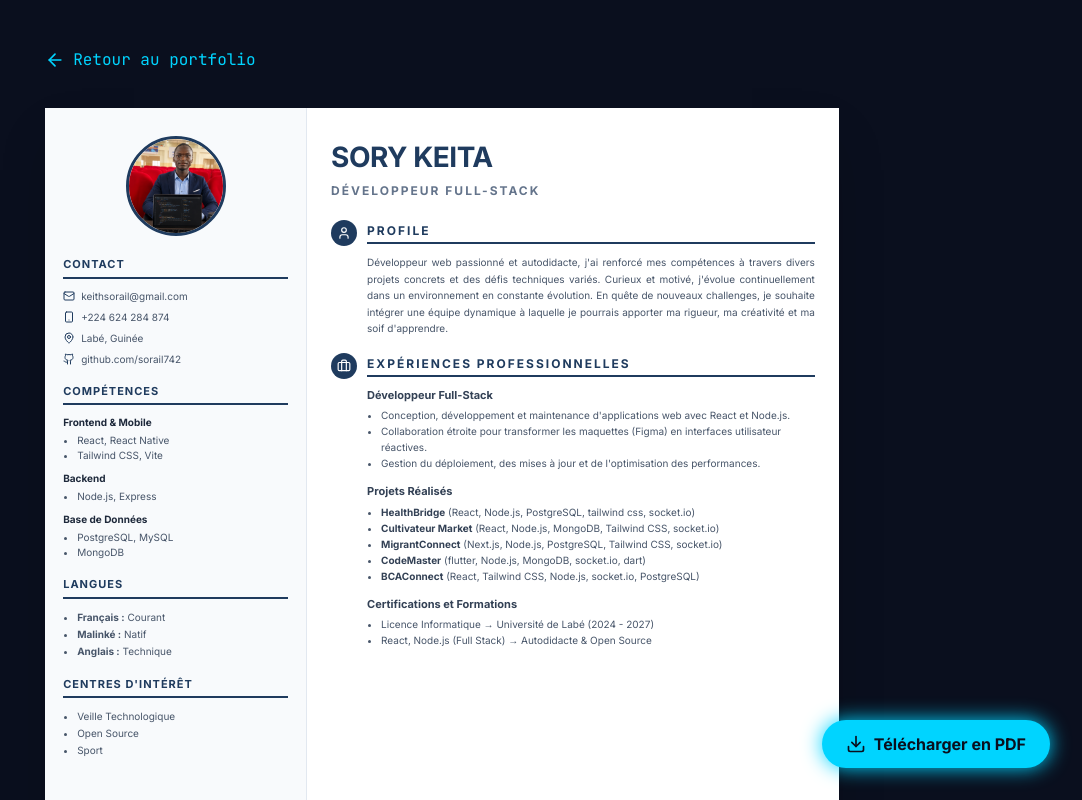
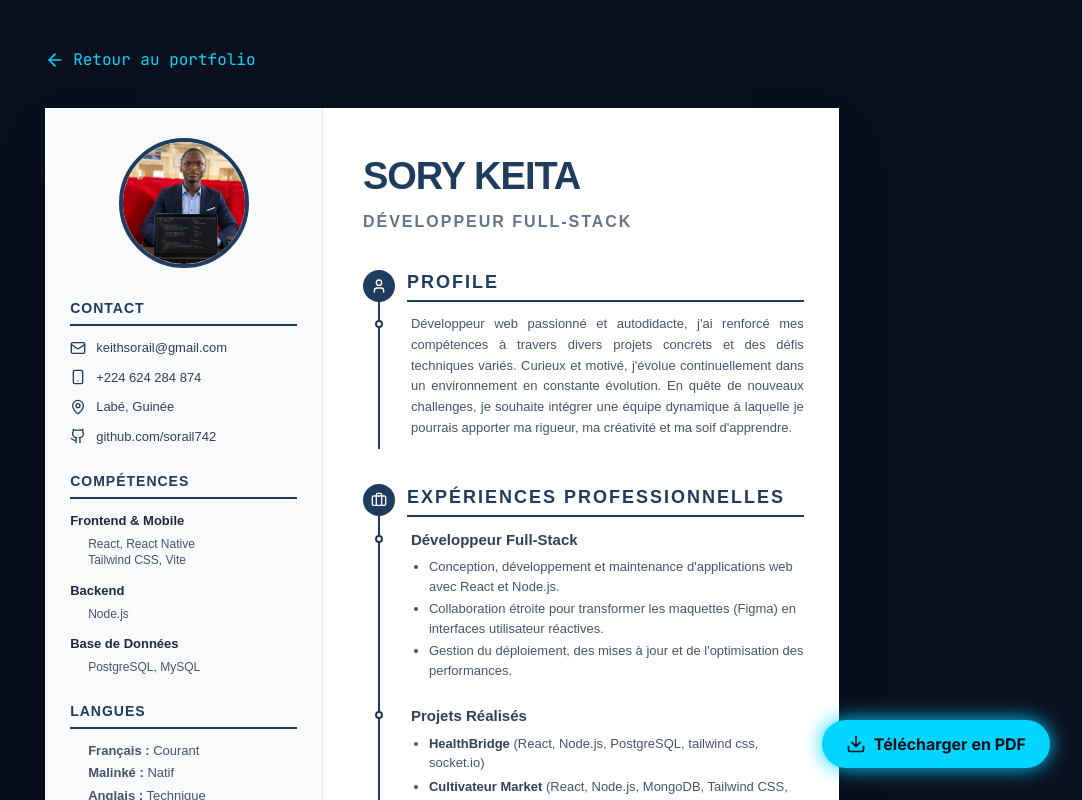
Before and after one commit to sorail742/portefolio, a React (Vite) app in the folder portfolio-frontend/: page /cv in a window 1280 px wide. Shown: the top 800 px of the page, without its empty margins (198-1280 px from the left). Built offline with nearby package versions, Linux system fonts and the light colour scheme.

Commit message:
style: revert CV style to professional clean size and fix name Keita across app

```diff
--- a/portfolio-frontend/src/components/About.jsx
+++ b/portfolio-frontend/src/components/About.jsx
@@ -46,7 +46,7 @@ export default function About() {
               <div className="absolute inset-0 bg-cyanAccent/10 group-hover:bg-transparent transition-colors duration-500 z-10"></div>
               <img
                 src="/profile.png"
-                alt="Sory Keïta"
+                alt="Sory Keita"
                 className="w-full h-full object-cover grayscale opacity-80 group-hover:grayscale-0 group-hover:opacity-100 group-hover:scale-105 transition-all duration-500"
               />
             </div>
--- a/portfolio-frontend/src/components/CV.jsx
+++ b/portfolio-frontend/src/components/CV.jsx
@@ -8,161 +8,177 @@ const CV = forwardRef((props, ref) => {
   return (
     <div
       ref={ref}
-      className="bg-white text-slate-800 mx-auto shadow-2xl flex font-sans"
       style={{
         width: '210mm',
         minHeight: '297mm',
         maxHeight: '297mm',
-        boxSizing: 'border-box',
+        backgroundColor: '#ffffff',
+        fontFamily: 'Arial, sans-serif',
+        display: 'flex',
+        boxShadow: '0 25px 50px -12px rgba(0, 0, 0, 0.25)',
+        margin: '0 auto',
         overflow: 'hidden',
-        fontSize: '12px',
+        boxSizing: 'border-box'
       }}
     >
-      {/* Left Column (33%) */}
-      <div style={{ width: '33%', backgroundColor: '#f8fafc', borderRight: '1px solid #e2e8f0', padding: '28px 18px', display: 'flex', flexDirection: 'column', boxSizing: 'border-box' }}>
+      {/* Left Column (35%) */}
+      <div style={{ width: '35%', backgroundColor: '#f8fafc', borderRight: '1px solid #e2e8f0', padding: '30px 25px', display: 'flex', flexDirection: 'column', boxSizing: 'border-box' }}>
 
         {/* Profile Pic */}
-        <div style={{ display: 'flex', justifyContent: 'center', marginBottom: '20px' }}>
-          <div style={{ width: '100px', height: '100px', borderRadius: '50%', border: `3px solid ${brandColor}`, overflow: 'hidden' }}>
+        <div style={{ display: 'flex', justifyContent: 'center', marginBottom: '30px' }}>
+          <div style={{ width: '130px', height: '130px', borderRadius: '50%', border: `4px solid ${brandColor}`, overflow: 'hidden' }}>
             <img src="/profile.png" alt="Sory Keita" style={{ width: '100%', height: '100%', objectFit: 'cover' }} />
           </div>
         </div>
 
         {/* Contact */}
-        <div style={{ marginBottom: '16px' }}>
-          <h2 style={{ fontWeight: '800', fontSize: '11px', textTransform: 'uppercase', letterSpacing: '1px', color: brandColor, borderBottom: `2px solid ${brandColor}`, paddingBottom: '4px', marginBottom: '10px' }}>Contact</h2>
-          <div style={{ display: 'flex', alignItems: 'center', gap: '6px', marginBottom: '6px' }}>
-            <Mail size={12} style={{ color: brandColor, flexShrink: 0 }} />
-            <span style={{ color: '#475569', fontSize: '10px', wordBreak: 'break-all' }}>keithsorail@gmail.com</span>
+        <div style={{ marginBottom: '25px', width: '100%' }}>
+          <h2 style={{ fontWeight: 'bold', fontSize: '14px', textTransform: 'uppercase', letterSpacing: '1px', color: brandColor, borderBottom: `2px solid ${brandColor}`, paddingBottom: '5px', marginBottom: '12px' }}>Contact</h2>
+
+          <div style={{ display: 'flex', alignItems: 'center', gap: '10px', marginBottom: '10px' }}>
+            <Mail size={16} style={{ color: brandColor, flexShrink: 0 }} />
+            <span style={{ color: '#334155', fontSize: '13px', wordBreak: 'break-all' }}>keithsorail@gmail.com</span>
           </div>
-          <div style={{ display: 'flex', alignItems: 'center', gap: '6px', marginBottom: '6px' }}>
-            <Smartphone size={12} style={{ color: brandColor, flexShrink: 0 }} />
-            <span style={{ color: '#475569', fontSize: '10px' }}>+224 624 284 874</span>
+          <div style={{ display: 'flex', alignItems: 'center', gap: '10px', marginBottom: '10px' }}>
+            <Smartphone size={16} style={{ color: brandColor, flexShrink: 0 }} />
+            <span style={{ color: '#334155', fontSize: '13px' }}>+224 624 284 874</span>
           </div>
-          <div style={{ display: 'flex', alignItems: 'center', gap: '6px', marginBottom: '6px' }}>
-            <MapPin size={12} style={{ color: brandColor, flexShrink: 0 }} />
-            <span style={{ color: '#475569', fontSize: '10px' }}>Labé, Guinée</span>
+          <div style={{ display: 'flex', alignItems: 'center', gap: '10px', marginBottom: '10px' }}>
+            <MapPin size={16} style={{ color: brandColor, flexShrink: 0 }} />
+            <span style={{ color: '#334155', fontSize: '13px' }}>Labé, Guinée</span>
           </div>
-          <div style={{ display: 'flex', alignItems: 'center', gap: '6px' }}>
-            <Github size={12} style={{ color: brandColor, flexShrink: 0 }} />
-            <span style={{ color: '#475569', fontSize: '10px' }}>github.com/sorail742</span>
+          <div style={{ display: 'flex', alignItems: 'center', gap: '10px' }}>
+            <Github size={16} style={{ color: brandColor, flexShrink: 0 }} />
+            <span style={{ color: '#334155', fontSize: '13px' }}>github.com/sorail742</span>
           </div>
         </div>
 
         {/* Skills */}
-        <div style={{ marginBottom: '16px' }}>
-          <h2 style={{ fontWeight: '800', fontSize: '11px', textTransform: 'uppercase', letterSpacing: '1px', color: brandColor, borderBottom: `2px solid ${brandColor}`, paddingBottom: '4px', marginBottom: '10px' }}>Compétences</h2>
-          <div style={{ marginBottom: '8px' }}>
-            <h3 style={{ fontWeight: '700', color: '#1e293b', fontSize: '10px', marginBottom: '3px' }}>Frontend & Mobile</h3>
-            <ul style={{ listStyle: 'disc', paddingLeft: '14px', color: '#475569', fontSize: '10px' }}>
+        <div style={{ marginBottom: '25px', width: '100%' }}>
+          <h2 style={{ fontWeight: 'bold', fontSize: '14px', textTransform: 'uppercase', letterSpacing: '1px', color: brandColor, borderBottom: `2px solid ${brandColor}`, paddingBottom: '5px', marginBottom: '12px' }}>Compétences</h2>
+
+          <div style={{ marginBottom: '12px' }}>
+            <h3 style={{ fontWeight: 'bold', color: '#1e293b', fontSize: '13px', marginBottom: '5px' }}>Frontend & Mobile</h3>
+            <ul style={{ margin: 0, paddingLeft: '18px', color: '#475569', fontSize: '12px', lineHeight: '1.4' }}>
               <li>React, React Native</li>
               <li>Tailwind CSS, Vite</li>
             </ul>
           </div>
-          <div style={{ marginBottom: '8px' }}>
-            <h3 style={{ fontWeight: '700', color: '#1e293b', fontSize: '10px', marginBottom: '3px' }}>Backend</h3>
-            <ul style={{ listStyle: 'disc', paddingLeft: '14px', color: '#475569', fontSize: '10px' }}>
-              <li>Node.js, Express</li>
+          <div style={{ marginBottom: '12px' }}>
+            <h3 style={{ fontWeight: 'bold', color: '#1e293b', fontSize: '13px', marginBottom: '5px' }}>Backend</h3>
+            <ul style={{ margin: 0, paddingLeft: '18px', color: '#475569', fontSize: '12px', lineHeight: '1.4' }}>
+              <li>Node.js</li>
             </ul>
           </div>
           <div>
-            <h3 style={{ fontWeight: '700', color: '#1e293b', fontSize: '10px', marginBottom: '3px' }}>Base de Données</h3>
-            <ul style={{ listStyle: 'disc', paddingLeft: '14px', color: '#475569', fontSize: '10px' }}>
+            <h3 style={{ fontWeight: 'bold', color: '#1e293b', fontSize: '13px', marginBottom: '5px' }}>Base de Données</h3>
+            <ul style={{ margin: 0, paddingLeft: '18px', color: '#475569', fontSize: '12px', lineHeight: '1.4' }}>
               <li>PostgreSQL, MySQL</li>
-              <li>MongoDB</li>
             </ul>
           </div>
         </div>
 
         {/* Languages */}
-        <div style={{ marginBottom: '16px' }}>
-          <h2 style={{ fontWeight: '800', fontSize: '11px', textTransform: 'uppercase', letterSpacing: '1px', color: brandColor, borderBottom: `2px solid ${brandColor}`, paddingBottom: '4px', marginBottom: '10px' }}>Langues</h2>
-          <ul style={{ listStyle: 'disc', paddingLeft: '14px', color: '#475569', fontSize: '10px', lineHeight: '1.7' }}>
-            <li><strong>Français :</strong> Courant</li>
-            <li><strong>Malinké :</strong> Natif</li>
+        <div style={{ marginBottom: '25px', width: '100%' }}>
+          <h2 style={{ fontWeight: 'bold', fontSize: '14px', textTransform: 'uppercase', letterSpacing: '1px', color: brandColor, borderBottom: `2px solid ${brandColor}`, paddingBottom: '5px', marginBottom: '12px' }}>Langues</h2>
+          <ul style={{ margin: 0, paddingLeft: '18px', color: '#475569', fontSize: '13px', lineHeight: '1.5' }}>
+            <li style={{ marginBottom: '3px' }}><strong>Français :</strong> Courant</li>
+            <li style={{ marginBottom: '3px' }}><strong>Malinké :</strong> Natif</li>
             <li><strong>Anglais :</strong> Technique</li>
           </ul>
         </div>
 
         {/* Interests */}
-        <div>
-          <h2 style={{ fontWeight: '800', fontSize: '11px', textTransform: 'uppercase', letterSpacing: '1px', color: brandColor, borderBottom: `2px solid ${brandColor}`, paddingBottom: '4px', marginBottom: '10px' }}>Centres d'intérêt</h2>
-          <ul style={{ listStyle: 'disc', paddingLeft: '14px', color: '#475569', fontSize: '10px', lineHeight: '1.7' }}>
-            <li>Veille Technologique</li>
-            <li>Open Source</li>
+        <div style={{ width: '100%' }}>
+          <h2 style={{ fontWeight: 'bold', fontSize: '14px', textTransform: 'uppercase', letterSpacing: '1px', color: brandColor, borderBottom: `2px solid ${brandColor}`, paddingBottom: '5px', marginBottom: '12px' }}>Centres d'intérêt</h2>
+          <ul style={{ margin: 0, paddingLeft: '18px', color: '#475569', fontSize: '13px', lineHeight: '1.5' }}>
+            <li style={{ marginBottom: '3px' }}>Veille Technologique</li>
+            <li style={{ marginBottom: '3px' }}>Open Source</li>
             <li>Sport</li>
           </ul>
         </div>
       </div>
 
-      {/* Right Column (67%) */}
-      <div style={{ width: '67%', backgroundColor: '#ffffff', padding: '28px 24px', boxSizing: 'border-box', display: 'flex', flexDirection: 'column' }}>
+      {/* Right Column (65%) */}
+      <div style={{ width: '65%', backgroundColor: '#ffffff', padding: '40px 35px 30px 40px', boxSizing: 'border-box', display: 'flex', flexDirection: 'column' }}>
 
-        {/* Header */}
-        <div style={{ marginBottom: '20px' }}>
-          <h1 style={{ fontSize: '28px', fontWeight: '900', textTransform: 'uppercase', letterSpacing: '-0.5px', color: brandColor, margin: '0 0 4px 0' }}>Sory Keita</h1>
-          <h2 style={{ fontSize: '12px', fontWeight: '700', letterSpacing: '2px', color: '#64748b', textTransform: 'uppercase', margin: 0 }}>Développeur Full-Stack</h2>
+        {/* Name & Title */}
+        <div style={{ marginBottom: '35px' }}>
+          <h1 style={{ fontSize: '38px', fontWeight: '900', textTransform: 'uppercase', letterSpacing: '-1px', color: brandColor, margin: '0 0 5px 0' }}>Sory Keita</h1>
+          <h2 style={{ fontSize: '16px', fontWeight: 'bold', letterSpacing: '2px', color: '#64748b', textTransform: 'uppercase', margin: 0 }}>Développeur Full-Stack</h2>
         </div>
 
         {/* Profile */}
-        <div style={{ marginBottom: '16px', position: 'relative' }}>
-          <div style={{ display: 'flex', alignItems: 'center', marginBottom: '8px' }}>
-            <div style={{ width: '26px', height: '26px', borderRadius: '50%', backgroundColor: brandColor, display: 'flex', alignItems: 'center', justifyContent: 'center', flexShrink: 0 }}>
-              <User size={14} color="white" />
+        <div style={{ marginBottom: '35px', position: 'relative' }}>
+          <div style={{ display: 'flex', alignItems: 'center', marginBottom: '12px' }}>
+            <div style={{ width: '32px', height: '32px', borderRadius: '50%', backgroundColor: brandColor, display: 'flex', alignItems: 'center', justifyContent: 'center', flexShrink: 0, zIndex: 10 }}>
+              <User size={16} color="white" />
             </div>
-            <div style={{ flex: 1, marginLeft: '10px', borderBottom: `2px solid ${brandColor}` }}>
-              <h2 style={{ fontWeight: '700', fontSize: '12px', textTransform: 'uppercase', letterSpacing: '2px', color: brandColor, margin: '0 0 2px 0' }}>Profile</h2>
+            <div style={{ flex: 1, marginLeft: '12px', borderBottom: `2px solid ${brandColor}` }}>
+              <h2 style={{ fontWeight: 'bold', fontSize: '18px', textTransform: 'uppercase', letterSpacing: '2px', color: brandColor, margin: '0 0 4px 0' }}>Profile</h2>
             </div>
           </div>
-          <div style={{ paddingLeft: '36px' }}>
-            <p style={{ fontSize: '10px', color: '#475569', lineHeight: '1.65', textAlign: 'justify', margin: 0 }}>
+
+          <div style={{ position: 'absolute', left: '15px', top: '32px', bottom: '0px', width: '2px', backgroundColor: brandColor }}></div>
+
+          <div style={{ paddingLeft: '48px', position: 'relative', paddingBottom: '10px' }}>
+            <div style={{ position: 'absolute', width: '8px', height: '8px', backgroundColor: 'white', borderRadius: '50%', border: `2px solid ${brandColor}`, left: '12px', top: '6px' }}></div>
+            <p style={{ fontSize: '13px', color: '#475569', lineHeight: '1.6', textAlign: 'justify', margin: 0 }}>
               Développeur web passionné et autodidacte, j'ai renforcé mes compétences à travers divers projets concrets et des défis techniques variés. Curieux et motivé, j'évolue continuellement dans un environnement en constante évolution. En quête de nouveaux challenges, je souhaite intégrer une équipe dynamique à laquelle je pourrais apporter ma rigueur, ma créativité et ma soif d'apprendre.
             </p>
           </div>
         </div>
 
-        {/* Experience */}
+        {/* Experiences */}
         <div style={{ position: 'relative' }}>
-          <div style={{ display: 'flex', alignItems: 'center', marginBottom: '8px' }}>
-            <div style={{ width: '26px', height: '26px', borderRadius: '50%', backgroundColor: brandColor, display: 'flex', alignItems: 'center', justifyContent: 'center', flexShrink: 0 }}>
-              <Briefcase size={14} color="white" />
+          <div style={{ display: 'flex', alignItems: 'center', marginBottom: '12px' }}>
+            <div style={{ width: '32px', height: '32px', borderRadius: '50%', backgroundColor: brandColor, display: 'flex', alignItems: 'center', justifyContent: 'center', flexShrink: 0, zIndex: 10 }}>
+              <Briefcase size={16} color="white" />
             </div>
-            <div style={{ flex: 1, marginLeft: '10px', borderBottom: `2px solid ${brandColor}` }}>
-              <h2 style={{ fontWeight: '700', fontSize: '12px', textTransform: 'uppercase', letterSpacing: '2px', color: brandColor, margin: '0 0 2px 0' }}>Expériences Professionnelles</h2>
+            <div style={{ flex: 1, marginLeft: '12px', borderBottom: `2px solid ${brandColor}` }}>
+              <h2 style={{ fontWeight: 'bold', fontSize: '18px', textTransform: 'uppercase', letterSpacing: '2px', color: brandColor, margin: '0 0 4px 0' }}>Expériences Professionnelles</h2>
             </div>
           </div>
 
+          {/* Timeline continuous vertical line */}
+          <div style={{ position: 'absolute', left: '15px', top: '32px', bottom: '0', width: '2px', backgroundColor: brandColor }}></div>
+
           {/* Dev Full-Stack */}
-          <div style={{ paddingLeft: '36px', marginBottom: '12px' }}>
-            <h3 style={{ fontWeight: '700', color: '#334155', fontSize: '11px', margin: '0 0 4px 0' }}>Développeur Full-Stack</h3>
-            <ul style={{ listStyle: 'disc', paddingLeft: '14px', color: '#475569', fontSize: '10px', lineHeight: '1.6', margin: 0 }}>
-              <li>Conception, développement et maintenance d'applications web avec React et Node.js.</li>
-              <li>Collaboration étroite pour transformer les maquettes (Figma) en interfaces utilisateur réactives.</li>
+          <div style={{ paddingLeft: '48px', position: 'relative', marginBottom: '25px' }}>
+            <div style={{ position: 'absolute', width: '8px', height: '8px', backgroundColor: 'white', borderRadius: '50%', border: `2px solid ${brandColor}`, left: '12px', top: '6px' }}></div>
+            <h3 style={{ fontWeight: 'bold', color: '#334155', fontSize: '15px', margin: '0 0 6px 0' }}>Développeur Full-Stack</h3>
+            <ul style={{ listStyle: 'disc', paddingLeft: '18px', color: '#475569', fontSize: '13px', lineHeight: '1.5', margin: 0 }}>
+              <li style={{ marginBottom: '3px' }}>Conception, développement et maintenance d'applications web avec React et Node.js.</li>
+              <li style={{ marginBottom: '3px' }}>Collaboration étroite pour transformer les maquettes (Figma) en interfaces utilisateur réactives.</li>
               <li>Gestion du déploiement, des mises à jour et de l'optimisation des performances.</li>
             </ul>
           </div>
 
           {/* Projects */}
-          <div style={{ paddingLeft: '36px', marginBottom: '12px' }}>
-            <h3 style={{ fontWeight: '700', color: '#334155', fontSize: '11px', margin: '0 0 4px 0' }}>Projets Réalisés</h3>
-            <ul style={{ listStyle: 'disc', paddingLeft: '14px', color: '#475569', fontSize: '10px', lineHeight: '1.6', margin: 0 }}>
+          <div style={{ paddingLeft: '48px', position: 'relative', marginBottom: '25px' }}>
+            <div style={{ position: 'absolute', width: '8px', height: '8px', backgroundColor: 'white', borderRadius: '50%', border: `2px solid ${brandColor}`, left: '12px', top: '6px' }}></div>
+            <h3 style={{ fontWeight: 'bold', color: '#334155', fontSize: '15px', margin: '0 0 6px 0' }}>Projets Réalisés</h3>
+            <ul style={{ listStyle: 'disc', paddingLeft: '18px', color: '#475569', fontSize: '13px', lineHeight: '1.5', margin: 0 }}>
               {projects.map((p, idx) => (
-                <li key={idx}>
+                <li key={idx} style={{ marginBottom: '4px' }}>
                   <strong style={{ color: '#334155' }}>{p.title}</strong> ({p.tech.join(', ')})
                 </li>
               ))}
             </ul>
           </div>
 
-          {/* Certifications */}
-          <div style={{ paddingLeft: '36px' }}>
-            <h3 style={{ fontWeight: '700', color: '#334155', fontSize: '11px', margin: '0 0 4px 0' }}>Certifications et Formations</h3>
-            <ul style={{ listStyle: 'disc', paddingLeft: '14px', color: '#475569', fontSize: '10px', lineHeight: '1.6', margin: 0 }}>
-              <li>Licence Informatique → Université de Labé (2024 - 2027)</li>
-              <li>React, Node.js (Full Stack) → Autodidacte & Open Source</li>
+          {/* Certifications and Formations */}
+          <div style={{ paddingLeft: '48px', position: 'relative', paddingBottom: '10px' }}>
+            <div style={{ position: 'absolute', width: '8px', height: '8px', backgroundColor: 'white', borderRadius: '50%', border: `2px solid ${brandColor}`, left: '12px', top: '6px' }}></div>
+            <h3 style={{ fontWeight: 'bold', color: '#334155', fontSize: '15px', margin: '0 0 6px 0' }}>Certifications et Formations</h3>
+            <ul style={{ listStyle: 'disc', paddingLeft: '18px', color: '#475569', fontSize: '13px', lineHeight: '1.5', margin: 0 }}>
+              <li style={{ marginBottom: '4px' }}>Licence Informatique — Université de Labé (2024 - 2027)</li>
+              <li>React, Node.js (Full Stack) — Autodidacte & Open Source</li>
             </ul>
           </div>
+
         </div>
+
       </div>
     </div>
   );
--- a/portfolio-frontend/src/components/Footer.jsx
+++ b/portfolio-frontend/src/components/Footer.jsx
@@ -20,7 +20,7 @@ export default function Footer() {
         {/* Branding */}
         <div className="mb-4 md:mb-0 text-center md:text-left">
           <span className="text-2xl font-bold font-mono text-slate-200">
-            Sory<span className="text-cyanAccent">.</span>Keïta
+            Sory<span className="text-cyanAccent">.</span>Keita
           </span>
           <p className="text-slate-500 text-sm mt-1 font-mono">
             Développeur Full-Stack & Mobile
--- a/portfolio-frontend/src/components/Hero.jsx
+++ b/portfolio-frontend/src/components/Hero.jsx
@@ -59,7 +59,7 @@ export default function Hero() {
         >
           <p className="text-greenAccent font-mono mb-4 text-lg">Hello World, je suis</p>
           <h1 className="text-5xl md:text-7xl font-bold font-mono text-slate-100 mb-6">
-            Sory Keïta.
+            Sory Keita.
           </h1>
           <h2 className="text-4xl md:text-6xl font-bold font-mono text-slate-400 mb-8 h-[120px] md:h-[auto]">
             <Typewriter texts={['Étudiant L2 Informatique', 'Développeur Full-Stack', 'React · Node.js · Mobile']} />
```
